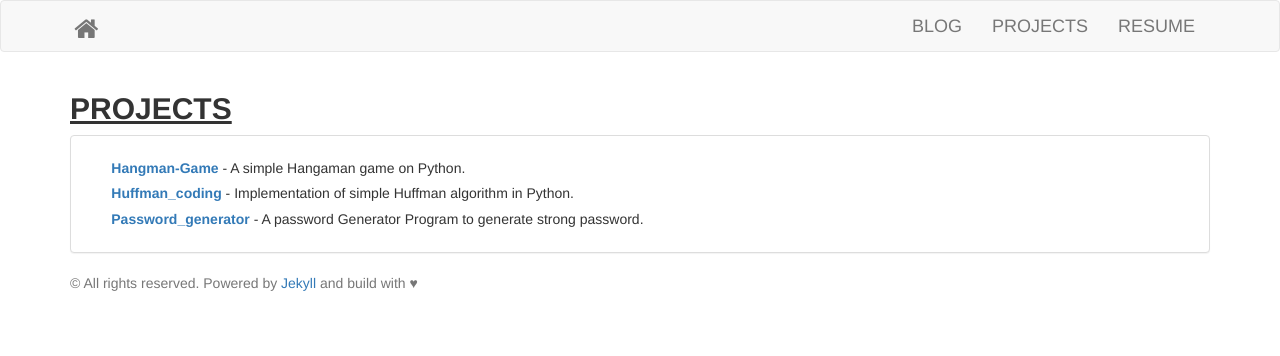
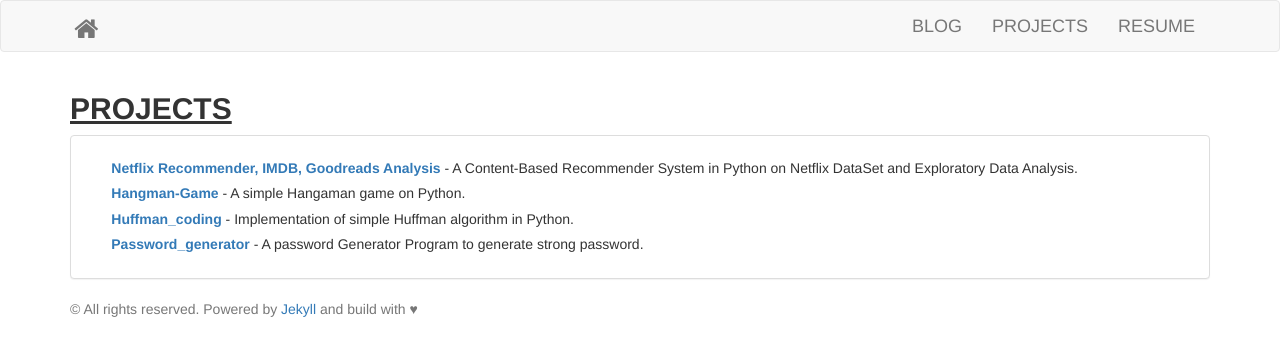
Before and after one commit to priyanshu-arya/priyanshuarya.github.io, a Jekyll site: the page built from projects.html, in a window 1280 px wide. Shown: the top 356 px of the page. Built offline with Jekyll 4.4.1, drawn with Linux system fonts in a browser that asks for light colours; nearby versions of some CDN libraries; library files that are not in the unit come from our copies.

Commit message:
Update projects 2

```diff
--- a/_includes/projects.html
+++ b/_includes/projects.html
@@ -3,6 +3,10 @@
 		<h2><strong><u>PROJECTS</u></strong></h2>
 	  <div class="panel panel-default">
 		<div class="panel-body">
+			<h5>
+				<i class="fab fa-github"></i>&nbsp;&nbsp;<strong><a href="https://github.com/priyanshu-arya/NetflixRecommender-EDA">Netflix Recommender, IMDB, Goodreads Analysis</a></strong>
+				- A Content-Based Recommender System in Python on Netflix DataSet and Exploratory Data Analysis.
+			</h5>
 			<h5>
 				<i class="fab fa-github"></i>&nbsp;&nbsp;<strong><a href="https://github.com/priyanshu-arya/Hangman-Game">Hangman-Game</a></strong>
 				- A simple Hangaman game on Python.
```
